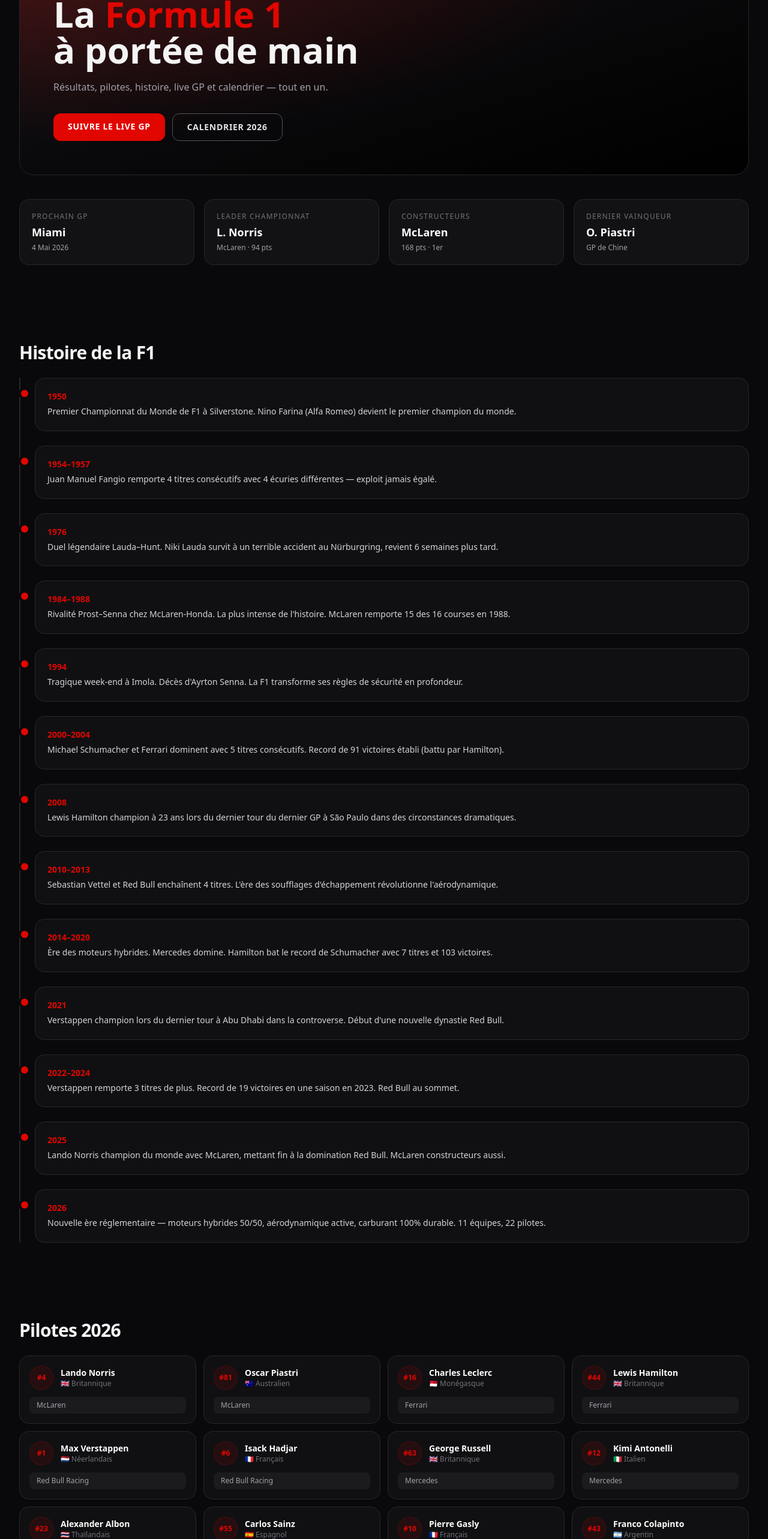
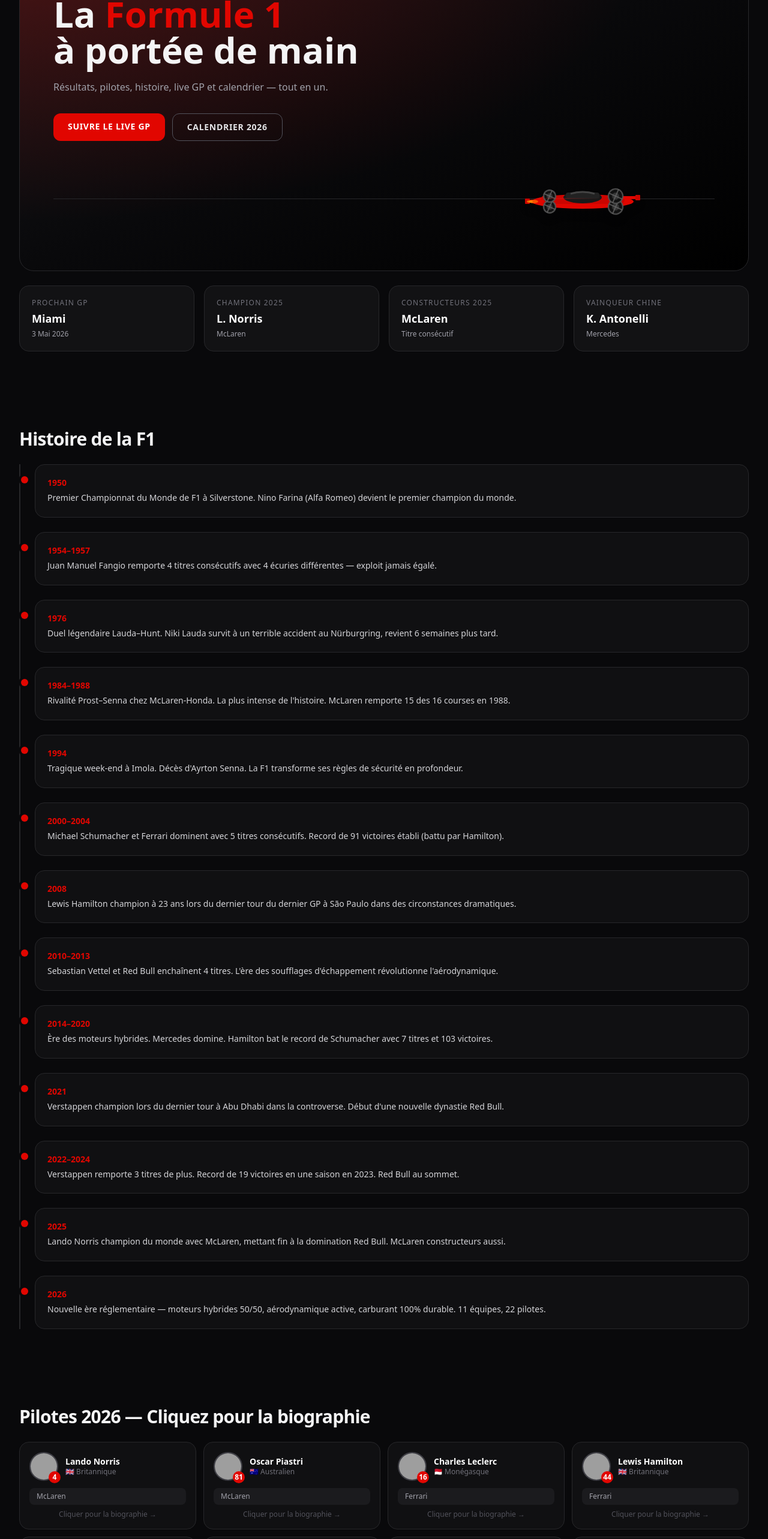
Before and after one commit to Nico0736/f1-site, a React (Vite) app: page / in a window 1280 px wide. Shown: the part 234-2800 px from the top of the page at 60% size. Built offline with nearby package versions, Linux system fonts and the light colour scheme; grey boxes are pictures that could not be loaded.

Commit message:
new app with drivers and calendar

```diff
--- a/src/App.jsx
+++ b/src/App.jsx
@@ -1,4 +1,4 @@
-import { useEffect, useMemo, useState } from 'react'
+import { useState } from 'react'
 import Section from './components/Section'
 import { calendar, champions, currentDrivers, historyMilestones, news } from './components/data'
 
@@ -13,9 +13,9 @@
 ]
 
 const liveFeed = [
-  { lap: 1,  text: '🚦 Feux rouges éteints — DÉPART !', event: true },
-  { lap: 4,  text: 'Norris prend la tête devant Piastri au virage 1.', event: false },
-  { lap: 8,  text: 'Verstappen remonte de la 4e à la 2e place.', event: false },
+  { lap: 1, text: '🚦 Feux rouges éteints — DÉPART !', event: true },
+  { lap: 4, text: 'Norris prend la tête devant Piastri au virage 1.', event: false },
+  { lap: 8, text: 'Verstappen remonte de la 4e à la 2e place.', event: false },
   { lap: 12, text: '🟡 DRAPEAU JAUNE — débris signalés virage 7.', event: true },
   { lap: 18, text: 'Pit stop éclair pour Leclerc — 2.4s, pneus mediums.', event: false },
   { lap: 24, text: '🚗 SAFETY CAR déployée — incident en fond de grille.', event: true },
@@ -26,31 +26,186 @@
   { lap: 57, text: '🏁 DRAPEAU À DAMIER — Norris remporte le GP de Miami !', event: true },
 ]
 
+function F1Car() {
+  return (
+    <div className="relative w-full h-32 overflow-hidden">
+      <div className="absolute inset-0 flex items-center">
+        <div className="w-full h-px bg-zinc-800" />
+      </div>
+      <div className="absolute inset-0 flex items-center animate-[race_4s_linear_infinite]">
+        <svg width="200" height="60" viewBox="0 0 200 60" className="drop-shadow-lg">
+          {/* Corps principal */}
+          <ellipse cx="100" cy="35" rx="85" ry="12" fill="#E10600" />
+          <rect x="30" y="25" width="140" height="14" rx="7" fill="#cc0500" />
+          {/* Cockpit */}
+          <ellipse cx="100" cy="28" rx="32" ry="10" fill="#1a1a1a" />
+          <rect x="72" y="20" width="56" height="10" rx="4" fill="#222" />
+          {/* Aileron avant */}
+          <rect x="8" y="32" width="28" height="5" rx="2" fill="#E10600" />
+          <rect x="4" y="30" width="8" height="9" rx="1" fill="#cc0500" />
+          {/* Aileron arrière */}
+          <rect x="164" y="26" width="28" height="5" rx="2" fill="#E10600" />
+          <rect x="188" y="24" width="8" height="9" rx="1" fill="#cc0500" />
+          {/* Roue avant gauche */}
+          <g style={{ transformOrigin: '45px 44px', animation: 'spin 0.3s linear infinite' }}>
+            <circle cx="45" cy="44" r="10" fill="#111" stroke="#555" strokeWidth="2" />
+            <circle cx="45" cy="44" r="5" fill="#333" />
+            <line x1="45" y1="34" x2="45" y2="54" stroke="#666" strokeWidth="1.5" />
+            <line x1="35" y1="44" x2="55" y2="44" stroke="#666" strokeWidth="1.5" />
+          </g>
+          {/* Roue avant droite */}
+          <g style={{ transformOrigin: '45px 26px', animation: 'spin 0.3s linear infinite' }}>
+            <circle cx="45" cy="26" r="10" fill="#111" stroke="#555" strokeWidth="2" />
+            <circle cx="45" cy="26" r="5" fill="#333" />
+            <line x1="45" y1="16" x2="45" y2="36" stroke="#666" strokeWidth="1.5" />
+            <line x1="35" y1="26" x2="55" y2="26" stroke="#666" strokeWidth="1.5" />
+          </g>
+          {/* Roue arrière gauche */}
+          <g style={{ transformOrigin: '155px 44px', animation: 'spin 0.3s linear infinite' }}>
+            <circle cx="155" cy="44" r="12" fill="#111" stroke="#555" strokeWidth="2" />
+            <circle cx="155" cy="44" r="6" fill="#333" />
+            <line x1="155" y1="32" x2="155" y2="56" stroke="#666" strokeWidth="1.5" />
+            <line x1="143" y1="44" x2="167" y2="44" stroke="#666" strokeWidth="1.5" />
+          </g>
+          {/* Roue arrière droite */}
+          <g style={{ transformOrigin: '155px 26px', animation: 'spin 0.3s linear infinite' }}>
+            <circle cx="155" cy="26" r="12" fill="#111" stroke="#555" strokeWidth="2" />
+            <circle cx="155" cy="26" r="6" fill="#333" />
+            <line x1="155" y1="14" x2="155" y2="38" stroke="#666" strokeWidth="1.5" />
+            <line x1="143" y1="26" x2="167" y2="26" stroke="#666" strokeWidth="1.5" />
+          </g>
+          {/* Halo */}
+          <path d="M80 22 Q100 16 120 22" fill="none" stroke="#444" strokeWidth="3" />
+          {/* Flammes échappement */}
+          <ellipse cx="18" cy="35" rx="8" ry="3" fill="#ff6600" opacity="0.8" />
+          <ellipse cx="12" cy="35" rx="5" ry="2" fill="#ffaa00" opacity="0.6" />
+        </svg>
+        {/* Traînée de vitesse */}
+        <div className="absolute left-0 top-1/2 -translate-y-1/2 w-32 h-px bg-gradient-to-r from-transparent via-red-600 to-transparent opacity-50" />
+      </div>
+      <style>{`
+        @keyframes race {
+          0% { left: -220px; }
+          100% { left: calc(100% + 50px); }
+        }
+        @keyframes spin {
+          from { transform: rotate(0deg); }
+          to { transform: rotate(360deg); }
+        }
+      `}</style>
+    </div>
+  )
+}
+
+function DriverCard({ driver, onClick }) {
+  return (
+    <article
+      onClick={() => onClick(driver)}
+      className="group rounded-2xl border border-zinc-800 bg-zinc-900/50 p-4 hover:border-raceRed/50 transition-all duration-200 cursor-pointer"
+    >
+      <div className="flex items-center gap-3 mb-3">
+        <div className="relative">
+          <img
+            src={driver.photo}
+            alt={driver.name}
+            className="w-12 h-12 rounded-full object-cover border-2 border-zinc-700 group-hover:border-raceRed transition-colors"
+            onError={(e) => { e.target.src = `https://ui-avatars.com/api/?name=${encodeURIComponent(driver.name)}&background=E10600&color=fff&size=48` }}
+          />
+          <div className="absolute -bottom-1 -right-1 bg-raceRed text-white text-xs font-black rounded-full w-5 h-5 flex items-center justify-center leading-none">
+            {driver.num}
+          </div>
+        </div>
+        <div>
+          <h3 className="text-sm font-bold text-white leading-tight">{driver.name}</h3>
+          <p className="text-xs text-zinc-500">{driver.country}</p>
+        </div>
+      </div>
+      <p className="text-xs text-zinc-400 bg-zinc-800/50 rounded-lg px-3 py-1.5">{driver.team}</p>
+      <p className="text-xs text-zinc-600 mt-2 text-center">Cliquer pour la biographie →</p>
+    </article>
+  )
+}
+
+function DriverModal({ driver, onClose }) {
+  if (!driver) return null
+  return (
+    <div className="fixed inset-0 z-50 flex items-center justify-center p-4 bg-black/80 backdrop-blur-sm" onClick={onClose}>
+      <div className="bg-zinc-900 border border-zinc-700 rounded-3xl p-6 max-w-md w-full max-h-[80vh] overflow-y-auto" onClick={e => e.stopPropagation()}>
+        <div className="flex items-start gap-4 mb-4">
+          <img
+            src={driver.photo}
+            alt={driver.name}
+            className="w-20 h-20 rounded-2xl object-cover border-2 border-raceRed"
+            onError={(e) => { e.target.src = `https://ui-avatars.com/api/?name=${encodeURIComponent(driver.name)}&background=E10600&color=fff&size=80` }}
+          />
+          <div className="flex-1">
+            <div className="flex items-center gap-2 mb-1">
+              <span className="text-2xl font-black text-raceRed">#{driver.num}</span>
+              <h2 className="text-lg font-black text-white">{driver.name}</h2>
+            </div>
+            <p className="text-sm text-zinc-400">{driver.team}</p>
+            <p className="text-xs text-zinc-500">{driver.country} · Né en {driver.born}</p>
+            {driver.titles > 0 && (
+              <div className="mt-1 inline-flex items-center gap-1 bg-raceRed/15 text-raceRed text-xs px-2 py-0.5 rounded-full">
+                🏆 {driver.titles} titre{driver.titles > 1 ? 's' : ''} mondial{driver.titles > 1 ? 'aux' : ''}
+              </div>
+            )}
+          </div>
+          <button onClick={onClose} className="text-zinc-500 hover:text-white text-xl leading-none">✕</button>
+        </div>
+        <div className="border-t border-zinc-800 pt-4 mb-4">
+          <p className="text-sm text-zinc-300 leading-relaxed">{driver.bio}</p>
+        </div>
+        <div className="border-t border-zinc-800 pt-4">
+          <p className="text-xs text-zinc-500 uppercase tracking-wider mb-2">Équipes précédentes</p>
+          <div className="flex flex-wrap gap-2">
+            {driver.teams.map((t, i) => (
+              <span key={i} className="text-xs bg-zinc-800 text-zinc-300 px-2 py-1 rounded-lg">{t}</span>
+            ))}
+          </div>
+        </div>
+      </div>
+    </div>
+  )
+}
+
 export default function App() {
   const [activeNav, setActiveNav] = useState('accueil')
   const [liveOn, setLiveOn] = useState(false)
   const [liveIndex, setLiveIndex] = useState(0)
   const [lap, setLap] = useState(0)
   const [menuOpen, setMenuOpen] = useState(false)
+  const [selectedDriver, setSelectedDriver] = useState(null)
+  const [liveInterval, setLiveInterval] = useState(null)
 
-  useEffect(() => {
-    if (!liveOn) return
-    const timer = setInterval(() => {
-      setLiveIndex((prev) => {
-        if (prev >= liveFeed.length - 1) { setLiveOn(false); return prev }
+  const startLive = () => {
+    setLiveIndex(0)
+    setLap(0)
+    setLiveOn(true)
+    const interval = setInterval(() => {
+      setLiveIndex(prev => {
+        if (prev >= liveFeed.length - 1) {
+          clearInterval(interval)
+          setLiveOn(false)
+          return prev
+        }
         return prev + 1
       })
-      setLap((prev) => Math.min(prev + 2, 57))
+      setLap(prev => Math.min(prev + 2, 57))
     }, 2200)
-    return () => clearInterval(timer)
-  }, [liveOn])
+    setLiveInterval(interval)
+  }
 
-  const startLive = () => { setLiveIndex(0); setLap(0); setLiveOn(true) }
-  const visibleFeed = useMemo(() => liveFeed.slice(0, liveIndex + 1).reverse(), [liveIndex])
+  const stopLive = () => {
+    clearInterval(liveInterval)
+    setLiveOn(false)
+  }
 
   return (
     <div className="min-h-screen bg-zinc-950 text-zinc-100">
-      <header className="sticky top-0 z-50 border-b-2 border-raceRed bg-black/90 backdrop-blur-md">
+      {selectedDriver && <DriverModal driver={selectedDriver} onClose={() => setSelectedDriver(null)} />}
+
+      <header className="sticky top-0 z-40 border-b-2 border-raceRed bg-black/90 backdrop-blur-md">
         <nav className="mx-auto flex max-w-7xl items-center justify-between px-4 py-3 md:px-8">
           <a href="#accueil" className="text-xl font-black tracking-widest text-raceRed uppercase">F1<span className="text-white">Hub</span></a>
           <ul className="hidden gap-1 md:flex">
@@ -65,7 +220,7 @@
           </ul>
           <button className="md:hidden text-zinc-300" onClick={() => setMenuOpen(!menuOpen)}>
             <svg width="24" height="24" fill="none" stroke="currentColor" strokeWidth="2">
-              {menuOpen ? <path d="M6 18L18 6M6 6l12 12" strokeLinecap="round"/> : <path d="M4 6h16M4 12h16M4 18h16" strokeLinecap="round"/>}
+              {menuOpen ? <path d="M6 18L18 6M6 6l12 12" strokeLinecap="round" /> : <path d="M4 6h16M4 12h16M4 18h16" strokeLinecap="round" />}
             </svg>
           </button>
         </nav>
@@ -80,25 +235,27 @@
       </header>
 
       <main className="mx-auto max-w-7xl px-4 pb-16 md:px-8">
+
         <Section id="accueil" title="">
-          <div className="relative overflow-hidden rounded-3xl border border-zinc-800 bg-gradient-to-br from-zinc-900 via-zinc-950 to-black p-8 md:p-14 mb-10">
+          <div className="relative overflow-hidden rounded-3xl border border-zinc-800 bg-gradient-to-br from-zinc-900 via-zinc-950 to-black p-8 md:p-14 mb-6">
             <div className="absolute inset-0 bg-[radial-gradient(ellipse_at_top_left,rgba(225,6,0,0.25),transparent_60%)]" />
-            <div className="relative">
+            <div className="relative mb-8">
               <p className="mb-3 text-xs font-bold uppercase tracking-[0.3em] text-raceRed">Saison 2026</p>
               <h1 className="mb-5 text-4xl font-black leading-tight md:text-6xl">La <span className="text-raceRed">Formule 1</span><br />à portée de main</h1>
               <p className="mb-8 max-w-xl text-zinc-400">Résultats, pilotes, histoire, live GP et calendrier — tout en un.</p>
               <div className="flex flex-wrap gap-3">
-                <a href="#live" className="rounded-xl bg-raceRed px-6 py-3 text-sm font-bold text-white hover:bg-red-700 uppercase tracking-wider">Suivre le Live GP</a>
-                <a href="#calendrier" className="rounded-xl border border-zinc-600 px-6 py-3 text-sm font-bold text-zinc-200 hover:border-zinc-400 uppercase tracking-wider">Calendrier 2026</a>
+                <a href="#live" className="rounded-xl bg-raceRed px-6 py-3 text-sm font-bold text-white hover:bg-red-700 uppercase tracking-wider transition-colors">Suivre le Live GP</a>
+                <a href="#calendrier" className="rounded-xl border border-zinc-600 px-6 py-3 text-sm font-bold text-zinc-200 hover:border-zinc-400 uppercase tracking-wider transition-colors">Calendrier 2026</a>
               </div>
             </div>
+            <F1Car />
           </div>
           <div className="grid gap-4 sm:grid-cols-2 lg:grid-cols-4">
             {[
-              { label: 'Prochain GP', value: 'Miami', sub: '4 Mai 2026' },
-              { label: 'Leader championnat', value: 'L. Norris', sub: 'McLaren · 94 pts' },
-              { label: 'Constructeurs', value: 'McLaren', sub: '168 pts · 1er' },
-              { label: 'Dernier vainqueur', value: 'O. Piastri', sub: 'GP de Chine' },
+              { label: 'Prochain GP', value: 'Miami', sub: '3 Mai 2026' },
+              { label: 'Champion 2025', value: 'L. Norris', sub: 'McLaren' },
+              { label: 'Constructeurs 2025', value: 'McLaren', sub: 'Titre consécutif' },
+              { label: 'Vainqueur Chine', value: 'K. Antonelli', sub: 'Mercedes' },
             ].map((s) => (
               <div key={s.label} className="rounded-2xl border border-zinc-800 bg-zinc-900/60 p-5">
                 <p className="text-xs text-zinc-500 uppercase tracking-widest mb-1">{s.label}</p>
@@ -123,21 +280,10 @@
           </div>
         </Section>
 
-        <Section id="pilotes" title="Pilotes 2026">
+        <Section id="pilotes" title="Pilotes 2026 — Cliquez pour la biographie">
           <div className="grid gap-3 sm:grid-cols-2 lg:grid-cols-3 xl:grid-cols-4">
             {currentDrivers.map((driver) => (
-              <article key={driver.name} className="group rounded-2xl border border-zinc-800 bg-zinc-900/50 p-4 hover:border-raceRed/50 transition-all">
-                <div className="flex items-center gap-3 mb-3">
-                  <div className="flex h-10 w-10 items-center justify-center rounded-full bg-raceRed/10 border border-raceRed/20">
-                    <span className="text-xs font-black text-raceRed">#{driver.number ?? driver.num ?? '?'}</span>
-                  </div>
-                  <div>
-                    <h3 className="text-sm font-bold text-white">{driver.name}</h3>
-                    <p className="text-xs text-zinc-500">{driver.country}</p>
-                  </div>
-                </div>
-                <p className="text-xs text-zinc-400 bg-zinc-800/50 rounded-lg px-3 py-1.5">{driver.team}</p>
-              </article>
+              <DriverCard key={driver.num} driver={driver} onClick={setSelectedDriver} />
             ))}
           </div>
         </Section>
@@ -203,9 +349,9 @@
                 {liveOn ? 'En cours...' : 'Lancer le live'}
               </button>
               {liveOn && (
-                <button onClick={() => setLiveOn(false)}
+                <button onClick={stopLive}
                   className="rounded-xl border border-zinc-600 px-5 py-2.5 text-sm font-bold text-zinc-300 hover:border-zinc-400">
-                  Pause
+                  Arrêter
                 </button>
               )}
             </div>
@@ -213,7 +359,7 @@
               {liveIndex === 0 && !liveOn ? (
                 <p className="text-center text-sm text-zinc-600 py-8">Appuyez sur "Lancer le live" pour démarrer</p>
               ) : (
-                visibleFeed.map((msg, idx) => (
+                liveFeed.slice(0, liveIndex + 1).reverse().map((msg, idx) => (
                   <div key={idx} className={`rounded-xl px-4 py-2.5 text-sm border ${msg.event ? 'border-raceRed/30 bg-raceRed/5 text-white' : 'border-zinc-800 bg-black/30 text-zinc-300'}`}>
                     <span className="text-zinc-600 text-xs mr-2">Tour {msg.lap}</span>{msg.text}
                   </div>
@@ -223,27 +369,44 @@
           </div>
         </Section>
 
-        <Section id="calendrier" title="Calendrier 2026">
-          <div className="grid gap-3 lg:grid-cols-2">
+        <Section id="calendrier" title="Calendrier 2026 — 22 Grands Prix">
+          <div className="grid gap-4 lg:grid-cols-2">
             {calendar.map((race, i) => (
-              <article key={race.gp} className={`rounded-2xl border p-4 flex items-center gap-4 transition-all ${race.status === 'Prochain' ? 'border-raceRed bg-raceRed/5' : race.status === 'Terminé' ? 'border-zinc-800 bg-zinc-900/30 opacity-60' : 'border-zinc-800 bg-zinc-900/50 hover:border-zinc-700'}`}>
-                <div className="flex h-10 w-10 items-center justify-center rounded-xl bg-zinc-800 text-xs font-black text-zinc-400 flex-shrink-0">R{i + 1}</div>
-                <div className="flex-1 min-w-0">
-                  <h3 className="font-bold text-white text-sm truncate">{race.gp}</h3>
-                  <p className="text-xs text-zinc-500 truncate">{race.circuit}</p>
+              <article key={race.gp} className={`rounded-2xl border overflow-hidden transition-all ${race.status === 'Prochain' ? 'border-raceRed' : race.status === 'Terminé' ? 'border-zinc-800 opacity-70' : 'border-zinc-800 hover:border-zinc-700'}`}>
+                <div className="relative h-28 overflow-hidden">
+                  <img
+                    src={race.photo}
+                    alt={race.circuit}
+                    className="w-full h-full object-cover"
+                    onError={(e) => { e.target.style.display = 'none' }}
+                  />
+                  <div className="absolute inset-0 bg-gradient-to-t from-black/80 to-transparent" />
+                  <div className="absolute bottom-2 left-3">
+                    <span className={`text-xs font-bold px-2 py-0.5 rounded-full ${race.status === 'Prochain' ? 'bg-raceRed text-white' : race.status === 'Terminé' ? 'bg-zinc-700 text-zinc-400' : 'bg-zinc-800 text-zinc-400'}`}>
+                      {race.status}
+                    </span>
+                  </div>
+                  <div className="absolute top-2 right-2 bg-black/60 text-zinc-400 text-xs px-2 py-0.5 rounded-full">
+                    R{i + 1}
+                  </div>
                 </div>
-                <div className="text-right flex-shrink-0">
-                  <p className="text-xs text-zinc-400 mb-1">{new Date(race.date).toLocaleDateString('fr-FR', { day: '2-digit', month: 'short' })}</p>
-                  <span className={`text-xs font-bold px-2 py-0.5 rounded-full ${race.status === 'Prochain' ? 'bg-raceRed text-white' : race.status === 'Terminé' ? 'bg-zinc-800 text-zinc-500' : 'bg-zinc-800 text-zinc-400'}`}>{race.status}</span>
+                <div className="p-3 bg-zinc-900">
+                  <h3 className="font-bold text-white text-sm">{race.gp}</h3>
+                  <p className="text-xs text-zinc-500">{race.circuit}</p>
+                  <div className="flex items-center justify-between mt-2">
+                    <p className="text-xs text-zinc-400">{race.location}</p>
+                    <p className="text-xs text-zinc-400">{new Date(race.date).toLocaleDateString('fr-FR', { day: '2-digit', month: 'short' })}</p>
+                  </div>
                 </div>
               </article>
             ))}
           </div>
         </Section>
+
       </main>
 
       <footer className="border-t border-zinc-800 py-6 text-center text-xs text-zinc-600">
-        F1Hub 2026 · Construit avec React + Tailwind
+        F1Hub 2026 · Construit avec React + Tailwind · Données vérifiées
       </footer>
     </div>
   )
```
